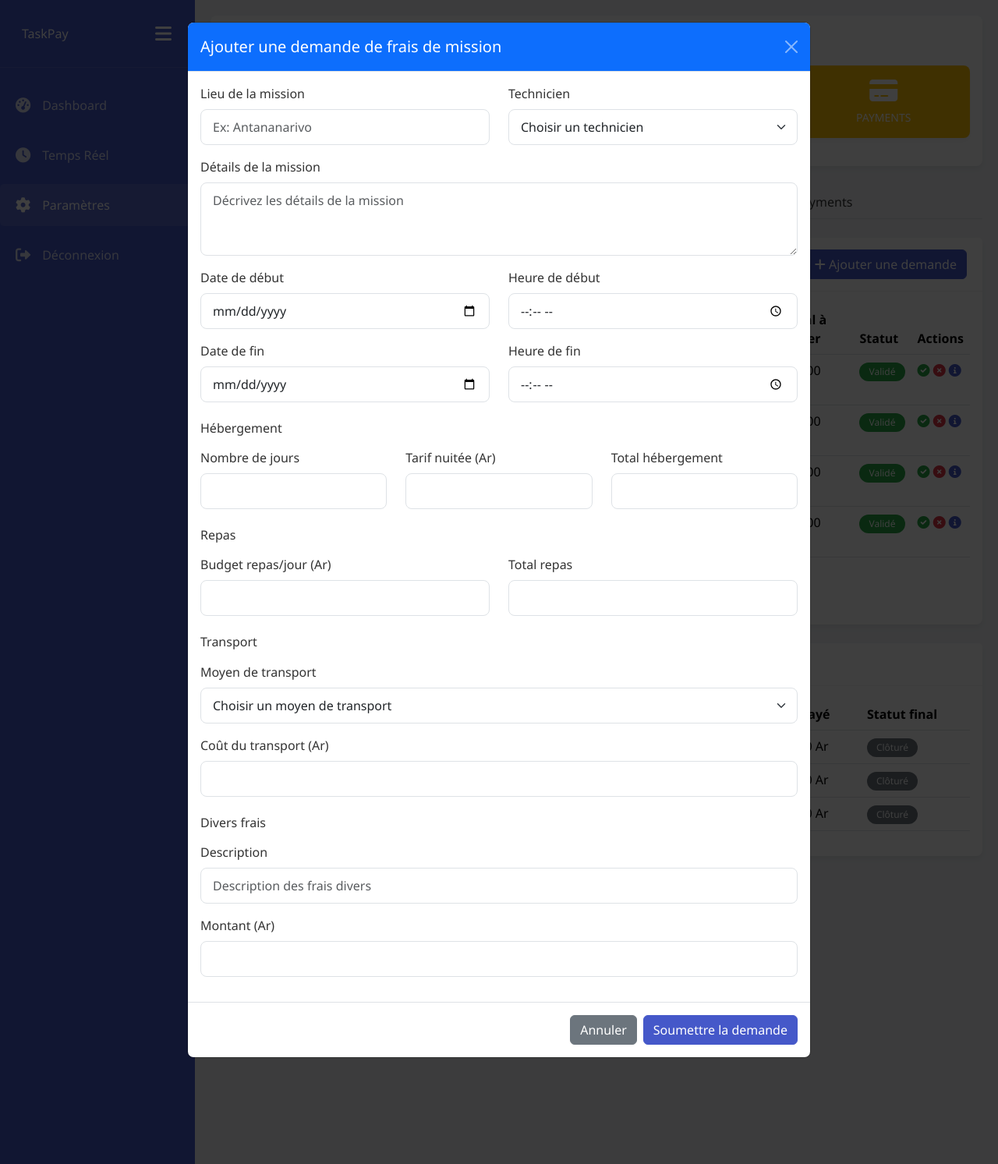
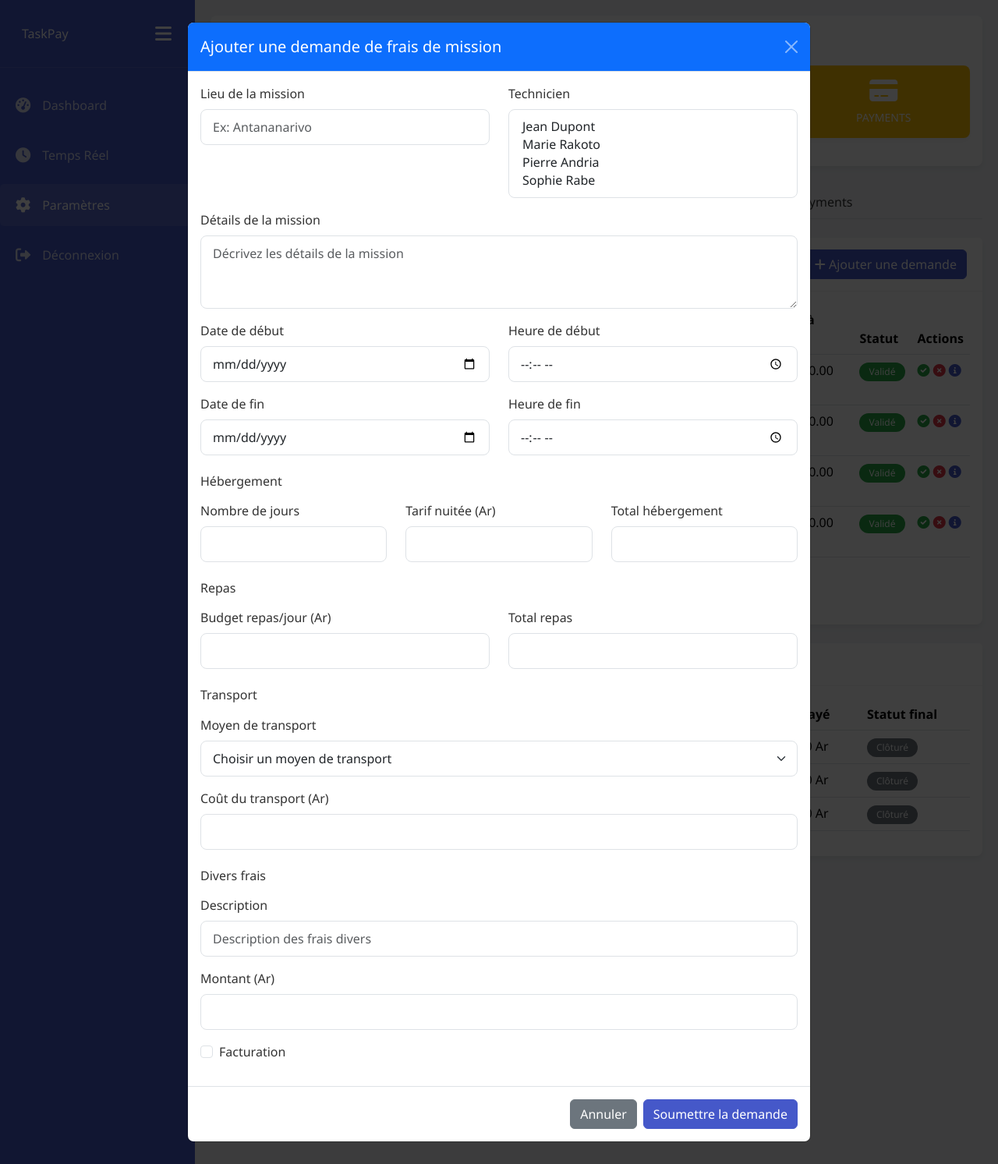
Before and after one commit to alain-nambi/FDM, a Django app: page / in a window 1280 px wide, after a click on "Ajouter une demande". Shown: the whole page at 78% size. Run offline with Django 3.2, Linux system fonts and the light colour scheme; data comes from the database, SQL or seed files in the repository.

Commit message:
Integration interface

```diff
--- a/fdm_app/templates/base.html
+++ b/fdm_app/templates/base.html
@@ -1,3 +1,4 @@
+
 <!DOCTYPE html>
 <html lang="fr">
 <head>
@@ -6,6 +7,7 @@
   <title>Gestion des Frais de Mission</title>
   <link href="https://cdn.jsdelivr.net/npm/bootstrap@5.3.0-alpha1/dist/css/bootstrap.min.css" rel="stylesheet">
   <link rel="stylesheet" href="https://cdnjs.cloudflare.com/ajax/libs/font-awesome/6.0.0/css/all.min.css">
+
 
   <style>
 /* CSS du Sidebar */
--- /dev/null
+++ b/fdm_app/templates/history.html
@@ -0,0 +1,49 @@
+<!-- History Section -->
+<div class="card">
+    <div class="card-header">
+      <h5 class="mb-0">Historique des demandes</h5>
+    </div>
+    <div class="card-body fade-in">
+      <div class="table-responsive">
+        <table class="table table-hover">
+          <thead>
+            <tr>
+              <th>ID Mission</th>
+              <th>Lieu</th>
+              <th>Technicien</th>
+              <th>Dates</th>
+              <th>Total payé</th>
+              <th>Statut final</th>
+            </tr>
+          </thead>
+          <tbody>
+            <tr>
+              <td>MISS-H001</td>
+              <td>Antsiranana</td>
+              <td>Jean Dupont</td>
+              <td>10/02/2025 - 15/02/2025</td>
+              <td>450 000 Ar</td>
+              <td><span class="badge badge-closed">Clôturé</span></td>
+            </tr>
+            <tr>
+              <td>MISS-H002</td>
+              <td>Ambositra</td>
+              <td>Marie Rakoto</td>
+              <td>01/02/2025 - 03/02/2025</td>
+              <td>180 000 Ar</td>
+              <td><span class="badge badge-closed">Clôturé</span></td>
+            </tr>
+            <tr>
+              <td>MISS-H003</td>
+              <td>Antsirabe</td>
+              <td>Pierre Andria</td>
+              <td>20/01/2025 - 25/01/2025</td>
+              <td>320 000 Ar</td>
+              <td><span class="badge badge-closed">Clôturé</span></td>
+            </tr>
+          </tbody>
+        </table>
+      </div>
+    </div>
+  </div>
+</div>
--- a/fdm_app/templates/index.html
+++ b/fdm_app/templates/index.html
@@ -19,7 +19,6 @@
       background-color: #f0f2f5;
       color: var(--text-color);
     }
-
 
     .main-content {
       margin-left: 250px;
@@ -252,45 +251,7 @@
   <!-- Main Content -->
   <div class="main-content">
     <!-- En-tête de la page  -->
-    <div class="card mb-4">
-      <div class="card-body">
-        <h5 class="card-title">My Account Settings</h5>
-        <div class="row mt-4">
-          <div class="col-md-3">
-            <div class="card bg-primary text-white">
-              <div class="card-body text-center">
-                <i class="fas fa-user-circle mb-2 fa-2x"></i>
-                <p class="mb-0 small">eugene@minagroup.com</p>
-              </div>
-            </div>
-          </div>
-          <div class="col-md-3">
-            <div class="card bg-info text-white">
-              <div class="card-body text-center">
-                <i class="fas fa-key mb-2 fa-2x"></i>
-                <p class="mb-0 small">ACCESS CONTROL</p>
-              </div>
-            </div>
-          </div>
-          <div class="col-md-3">
-            <div class="card bg-success text-white">
-              <div class="card-body text-center">
-                <i class="fas fa-code-branch mb-2 fa-2x"></i>
-                <p class="mb-0 small">CODE REPOSITORIES</p>
-              </div>
-            </div>
-          </div>
-          <div class="col-md-3">
-            <div class="card bg-warning text-white">
-              <div class="card-body text-center">
-                <i class="fas fa-credit-card mb-2 fa-2x"></i>
-                <p class="mb-0 small">PAYMENTS</p>
-              </div>
-            </div>
-          </div>
-        </div>
-      </div>
-    </div>
+    {% include 'account.html' %}
 
     <!-- Navigation Tabs -->
     <ul class="nav nav-tabs mb-4">
@@ -337,7 +298,7 @@
             </thead>
             <tbody>
 
-              <!-- entrance des données sur la mission -->
+              <!-- Vue du tableau des données sur la mission -->
               {% for mission in missions %}
               <tr>
                 <td> {{ mission.id }} </td>
@@ -349,15 +310,26 @@
                     Aucun technicien
                   {% endfor %}
                 </td>
-                <td>{{ mission.start_date }} {{ mission.start_hour }}</td>
-                <td>{{ mission.end_date }} {{ mission.end_hour }}</td>
-                <td><span class="badge badge-billed">Facturé</span></td>
-                <td> 25000 </td>
+                <td>{{ mission.start_date|date:"d F Y" }} à {{ mission.start_hour|time:"H:i" }} </td>
+                <td>{{ mission.end_date|date:"d F Y" }} à {{ mission.end_hour|time:"H:i" }}</td>
+
+                {% if mission.facturation %}
+                <td><span class="badge badge-billed" style="background-color:#28a745;">Facturé</span></td>
+                {% else %}
+                <td><span class="badge badge-not-billed" style="background-color:red;">Non facturé</span></td>
+                {% endif %}
+
+                {% for expense in mission.depenses.all %}
+                <td> {{ expense.total_expenses }} Ar </td>
+                {% endfor %}
+
                 <td><span class="badge badge-validated">Validé</span></td>
+
+                <!-- Icon de valider , details et refuser -->
                 <td class="action-icons">
                   <i class="fas fa-check-circle validate" data-bs-toggle="modal" data-bs-target="#validateModal"></i>
                   <i class="fas fa-times-circle refuse" data-bs-toggle="modal" data-bs-target="#refuseModal"></i>
-                  <i class="fas fa-info-circle details" data-bs-toggle="modal" data-bs-target="#detailModal"></i>
+                  <i class="fas fa-info-circle details" data-bs-toggle="modal" data-bs-target="#detailModal{{ mission.id }}"></i>
                 </td>
               </tr>
               {% endfor %}
@@ -365,12 +337,6 @@
             </tbody>
           </table>
         </div>
-
-
-
-
-
-
 
 
         <!-- Pagination -->
@@ -394,57 +360,7 @@
       </div>
     </div>
 
-    <!-- History Section -->
-    <div class="card">
-      <div class="card-header">
-        <h5 class="mb-0">Historique des demandes</h5>
-      </div>
-      <div class="card-body fade-in">
-        <div class="table-responsive">
-          <table class="table table-hover">
-            <thead>
-              <tr>
-                <th>ID Mission</th>
-                <th>Lieu</th>
-                <th>Technicien</th>
-                <th>Dates</th>
-                <th>Total payé</th>
-                <th>Statut final</th>
-              </tr>
-            </thead>
-            <tbody>
-              <tr>
-                <td>MISS-H001</td>
-                <td>Antsiranana</td>
-                <td>Jean Dupont</td>
-                <td>10/02/2025 - 15/02/2025</td>
-                <td>450 000 Ar</td>
-                <td><span class="badge badge-closed">Clôturé</span></td>
-              </tr>
-              <tr>
-                <td>MISS-H002</td>
-                <td>Ambositra</td>
-                <td>Marie Rakoto</td>
-                <td>01/02/2025 - 03/02/2025</td>
-                <td>180 000 Ar</td>
-                <td><span class="badge badge-closed">Clôturé</span></td>
-              </tr>
-              <tr>
-                <td>MISS-H003</td>
-                <td>Antsirabe</td>
-                <td>Pierre Andria</td>
-                <td>20/01/2025 - 25/01/2025</td>
-                <td>320 000 Ar</td>
-                <td><span class="badge badge-closed">Clôturé</span></td>
-              </tr>
-            </tbody>
-          </table>
-        </div>
-      </div>
-    </div>
-  </div>
-
-  <!-- Add Mission Modal -->
+  <!-- Ajouter les demandes de frais de mission -->
   <div class="modal fade" id="addMissionModal" tabindex="-1">
     <div class="modal-dialog modal-lg">
       <div class="modal-content">
@@ -453,7 +369,8 @@
           <button type="button" class="btn-close btn-close-white" data-bs-dismiss="modal" aria-label="Close"></button>
         </div>
         <div class="modal-body">
-          <form>
+          <form method="POST" action="{% url 'index.html' %}">
+            {% csrf_token %}
             <div class="row mb-3">
               <div class="col-md-6">
                 <label class="form-label">Lieu de la mission</label>
@@ -461,12 +378,12 @@
               </div>
               <div class="col-md-6">
                 <label class="form-label">Technicien</label>
-                <select class="form-select">
-                  <option selected>Choisir un technicien</option>
+                <select class="form-select" multiple>
                   <option>Jean Dupont</option>
                   <option>Marie Rakoto</option>
                   <option>Pierre Andria</option>
                   <option>Sophie Rabe</option>
+
                 </select>
               </div>
             </div>
@@ -553,6 +470,10 @@
               <label class="form-label">Montant (Ar)</label>
               <input type="number" class="form-control" min="0">
             </div>
+            <div class="mb-3 form-check">
+              <input type="checkbox" class="form-check-input" id="facturationCheck">
+              <label class="form-check-label" for="facturationCheck">Facturation</label>
+            </div>
           </form>
         </div>
         <div class="modal-footer">
@@ -565,7 +486,7 @@
 
   <!-- Detail de la mission -->
   {% for mission in missions %}
-  <div class="modal fade detail-modal" id="detailModal" tabindex="-1">
+  <div class="modal fade detail-modal" id="detailModal{{ mission.id }}" tabindex="-1">
     <div class="modal-dialog modal-lg">
       <div class="modal-content">
         <div class="modal-header">
@@ -587,17 +508,25 @@
               <p>{{ mission.location }}</p>
 
               <h6>Dates</h6>
-              <p>{{ mission.start_date }} {{ mission.start_hour }} - {{ mission.end_date }} {{ mission.end_hour }}</p>
+              <p>{{ mission.start_date|date:"d F Y" }} à {{ mission.start_hour|time:"H:i" }} - {{ mission.end_date|date:"d F Y" }} à {{ mission.end_hour|time:"H:i" }}</p>
             </div>
             <div class="col-md-6">
               <h6>Statut</h6>
               <p><span class="badge badge-validated">Validé</span></p>
 
               <h6>Facturation</h6>
-              <p><span class="badge badge-billed">Facturé</span></p>
+              {% if mission.facturation %}
+                <td><span class="badge badge-billed" style="background-color:#28a745;">Facturé</span></td>
+                {% else %}
+                <td><span class="badge badge-not-billed" style="background-color:red;">Non facturé</span></td>
+                {% endif %}
 
-              <h6>Total à payer</h6>
-              <p class="fw-bold">250 000 Ar</p>
+                <h6 class="mt-4 mb-3" style="font-family: 'Segoe UI', Tahoma, Geneva, Verdana, sans-serif; color: #4558c9;">
+                  Total à payer</h6>
+
+              {% for expense in mission.depenses.all %}
+              <p class="fw-bold">{{ expense.total_expenses }} Ar</p>
+
             </div>
           </div>
 
@@ -609,15 +538,15 @@
               <div class="row">
                 <div class="col-md-4">
                   <p class="mb-1">Nombre de jours</p>
-                  <h6>2 jours</h6>
+                  <h6>{{ expense.hosting_days }}</h6>
                 </div>
                 <div class="col-md-4">
                   <p class="mb-1">Tarif nuitée</p>
-                  <h6>50 000 Ar</h6>
+                  <h6>{{ expense.overnight_rate }} Ar</h6>
                 </div>
                 <div class="col-md-4">
                   <p class="mb-1">Total hébergement</p>
-                  <h6>100 000 Ar</h6>
+                  <h6>{{ expense.total_hosting }} Ar</h6>
                 </div>
               </div>
             </div>
@@ -627,11 +556,11 @@
               <div class="row">
                 <div class="col-md-6">
                   <p class="mb-1">Budget repas/jour</p>
-                  <h6>20 000 Ar</h6>
+                  <h6>{{ expense.meal_costs }}Ar</h6>
                 </div>
                 <div class="col-md-6">
-                  <p class="mb-1">Total repas (3 jours)</p>
-                  <h6>60 000 Ar</h6>
+                  <p class="mb-1">Total repas </p>
+                  <h6>{{ expense.total_meal_costs }} Ar</h6>
                 </div>
               </div>
             </div>
@@ -641,11 +570,11 @@
               <div class="row">
                 <div class="col-md-6">
                   <p class="mb-1">Moyen de transport</p>
-                  <h6>Véhicule de société</h6>
+                  <h6>{{ expense.transport }}</h6>
                 </div>
                 <div class="col-md-6">
                   <p class="mb-1">Coût du transport</p>
-                  <h6>70 000 Ar</h6>
+                  <h6>{{ expense.shipping_costs }} Ar</h6>
                 </div>
               </div>
             </div>
@@ -655,15 +584,16 @@
               <div class="row">
                 <div class="col-md-6">
                   <p class="mb-1">Description</p>
-                  <h6>Achat de matériel d'urgence</h6>
+                  <h6>{{expense.various_expenses_details}}</h6>
                 </div>
                 <div class="col-md-6">
                   <p class="mb-1">Montant</p>
-                  <h6>20 000 Ar</h6>
+                  <h6>{{ expense.various_expenses_price }} Ar</h6>
                 </div>
               </div>
             </div>
           </div>
+          {% endfor %}
 
           <h5 class="mt-4 mb-3">Historique des actions</h5>
           <ul class="list-group">
@@ -742,6 +672,8 @@
       </div>
     </div>
   </div>
+  {% include 'history.html' %}
+
 
   <!-- JavaScript -->
   <script src="https://cdn.jsdelivr.net/npm/bootstrap@5.3.0-alpha1/dist/js/bootstrap.bundle.min.js"></script>
--- a/fdm_app/views.py
+++ b/fdm_app/views.py
@@ -2,11 +2,20 @@ from django.shortcuts import render
 from django.http import HttpResponse
 from django.views.generic import TemplateView, FormView, View,ListView
 from .models import Mission
+from .forms import MissionForm
+from django.urls import reverse_lazy
+
 # Create your views here.
 #class HomeView(TemplateView):
  #   template_name = 'index.html'
 
+
+    #retourne les missions
 class MissionListView(ListView):
     model = Mission
     template_name = 'index.html'
     context_object_name = 'missions'
+
+    def get_queryset(self):
+        #return Mission.objects.filter(facturation=True)
+        return Mission.objects.all()
--- a/frais_de_mission/settings.py
+++ b/frais_de_mission/settings.py
@@ -104,7 +104,7 @@ AUTH_PASSWORD_VALIDATORS = [
 # Internationalization
 # https://docs.djangoproject.com/en/2.2/topics/i18n/
 
-LANGUAGE_CODE = 'en-us'
+LANGUAGE_CODE = 'fr'
 
 TIME_ZONE = 'UTC'
 
```
Also changed, not shown: fdm_app/forms.py (added, +11 -0 lines), fdm_app/models.py (+69 -10 lines), fdm_app/templates/account.html (added, +39 -0 lines), db.sqlite3, fdm_app/migrations/0004_auto_20250311_0541.py (added), fdm_app/migrations/0005_auto_20250311_0551.py (added), fdm_app/migrations/0006_auto_20250311_0556.py (added), fdm_app/migrations/0007_auto_20250311_0632.py (added), fdm_app/migrations/0008_auto_20250311_0637.py (added), fdm_app/templates/expense_request.html (deleted).
